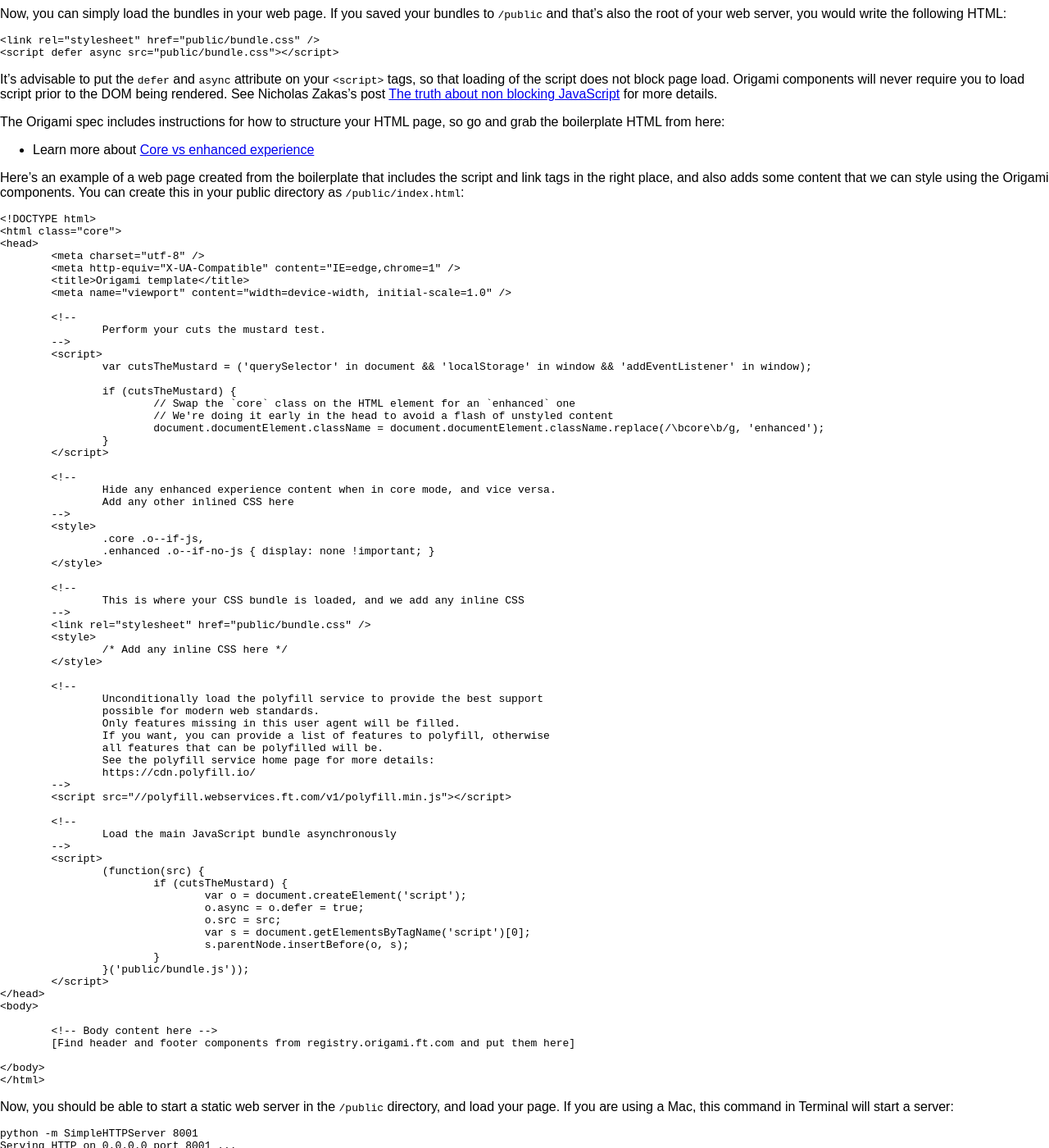
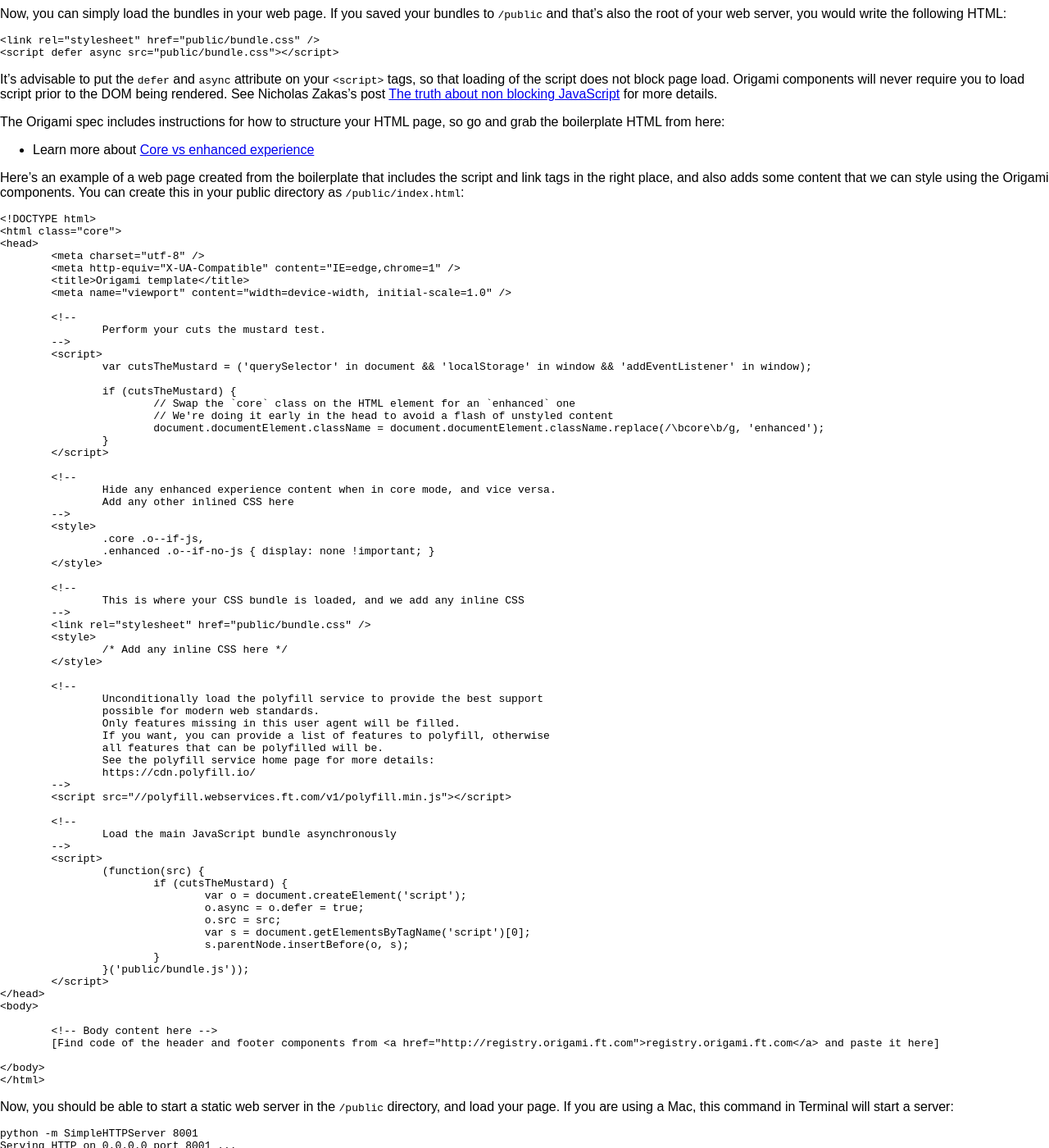
Before and after one commit to Financial-Times/ft-origami, a Jekyll site: the page built from docs/developer-guide/building-modules.md, in a window 1280 px wide and 1400 px high, scrolled down 6436 px. Shown: the whole window at 82% size. Built offline with Jekyll 4.4.1, drawn with Linux system fonts in a browser that asks for light colours; nearby versions of some CDN libraries; comment, search, counter and statistics services are not loaded; a style sheet for code colours, icons or effects is not loaded.

Commit message:
Make registry URL clickable

```diff
--- a/docs/developer-guide/building-modules.md
+++ b/docs/developer-guide/building-modules.md
@@ -431,7 +431,7 @@ Here's an example of a web page created from the boilerplate that includes the s
 	<body>
 
 		<!-- Body content here -->
-		[Find header and footer components from registry.origami.ft.com and put them here]
+		[Find code of the header and footer components from <a href="http://registry.origami.ft.com">registry.origami.ft.com</a> and paste it here]
 
 	</body>
 	</html>
```
